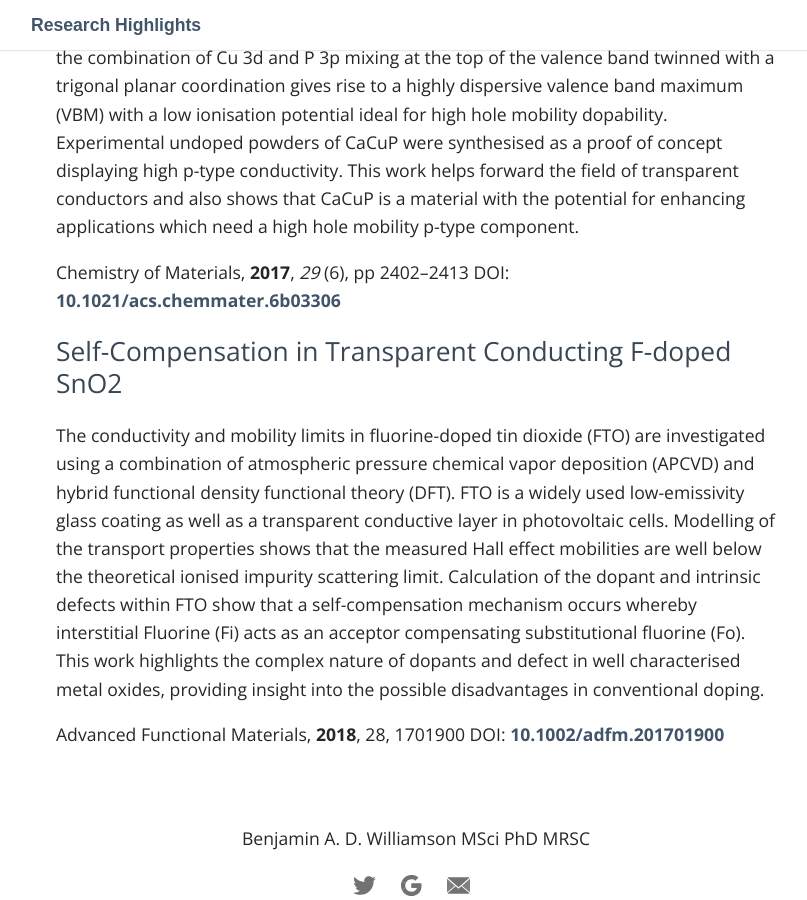
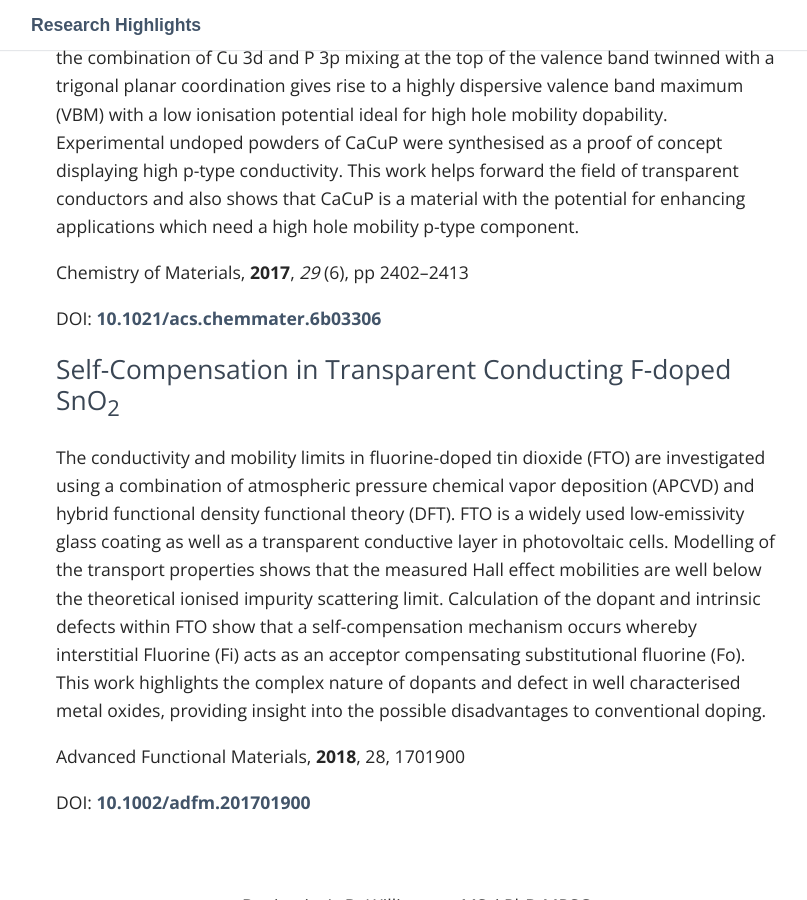
Before and after one commit to badw/badw.github.io, a Jekyll site: the page built from _pages/research_highlights.md, in a window 1280 px wide and 900 px high, scrolled down 644 px. Shown: the whole window, without its empty margins (224-1031 px from the left). Built offline with Jekyll 4.4.1, drawn with Linux system fonts in a browser that asks for light colours; some web fonts are replaced; our own code applies the rules of GitHub Pages for plain Markdown files.

Commit message:
added research highlights

```diff
--- a/_pages/research_highlights.md
+++ b/_pages/research_highlights.md
@@ -8,14 +8,14 @@ layout: default
 
 The lack of a high-mobility, high conductivity, p-type dopable transparent conductor has been a stumbling block for the electronics industry for decades. This hinders the development of transparent p-n junctions as well as improving on the efficiency of applications such as photovoltaics. This work furthers the design principles set about in copper-based oxides and chalcogenides extending them to the pnictides, in particular, the family of compounds with the MCuP formula (where M = Mg, Ca, Sr and Ba). Here the combination of Cu 3d and P 3p mixing at the top of the valence band twinned with a trigonal planar coordination gives rise to a highly dispersive valence band maximum (VBM) with a low ionisation potential ideal for high hole mobility dopability. Experimental undoped powders of CaCuP were synthesised as a proof of concept displaying high p-type conductivity. This work helps forward the field of transparent conductors and also shows that CaCuP is a material with the potential for enhancing applications which need a high hole mobility p-type component.
 
+Chemistry of Materials, **2017**, *29* (6), pp 2402--2413
 
+DOI: [10.1021/acs.chemmater.6b03306](https://pubs.acs.org/doi/full/10.1021/acs.chemmater.6b03306)
 
-Chemistry of Materials, **2017**, *29* (6), pp 2402--2413 DOI: [10.1021/acs.chemmater.6b03306](https://pubs.acs.org/doi/full/10.1021/acs.chemmater.6b03306)
+## Self-Compensation in Transparent Conducting F-doped SnO<sub>2</sub>
 
-## Self-Compensation in Transparent Conducting F-doped SnO2
+The conductivity and mobility limits in fluorine-doped tin dioxide (FTO) are investigated using a combination of atmospheric pressure chemical vapor deposition (APCVD) and hybrid functional density functional theory (DFT). FTO is a widely used low-emissivity glass coating as well as a transparent conductive layer in photovoltaic cells. Modelling of the transport properties shows that the measured Hall effect mobilities are well below the theoretical ionised impurity scattering limit. Calculation of the dopant and intrinsic defects within FTO show that a self-compensation mechanism occurs whereby interstitial Fluorine (Fi) acts as an acceptor compensating substitutional fluorine (Fo). This work highlights the complex nature of dopants and defect in well characterised metal oxides, providing insight into the possible disadvantages to conventional doping.
 
-The conductivity and mobility limits in fluorine-doped tin dioxide (FTO) are investigated using a combination of atmospheric pressure chemical vapor deposition (APCVD) and hybrid functional density functional theory (DFT). FTO is a widely used low-emissivity glass coating as well as a transparent conductive layer in photovoltaic cells. Modelling of the transport properties shows that the measured Hall effect mobilities are well below the theoretical ionised impurity scattering limit. Calculation of the dopant and intrinsic defects within FTO show that a self-compensation mechanism occurs whereby interstitial Fluorine (Fi) acts as an acceptor compensating substitutional fluorine (Fo). This work highlights the complex nature of dopants and defect in well characterised metal oxides, providing insight into the possible disadvantages in conventional doping.
+Advanced Functional Materials, **2018**, 28, 1701900
 
-
-
-Advanced Functional Materials, **2018**, 28, 1701900 DOI: [10.1002/adfm.201701900](<https://doi.org/10.1002/adfm.201701900>)
+DOI: [10.1002/adfm.201701900](<https://doi.org/10.1002/adfm.201701900>)
```
Also changed, not shown: _pages/about.md (added, +23 -0 lines).
